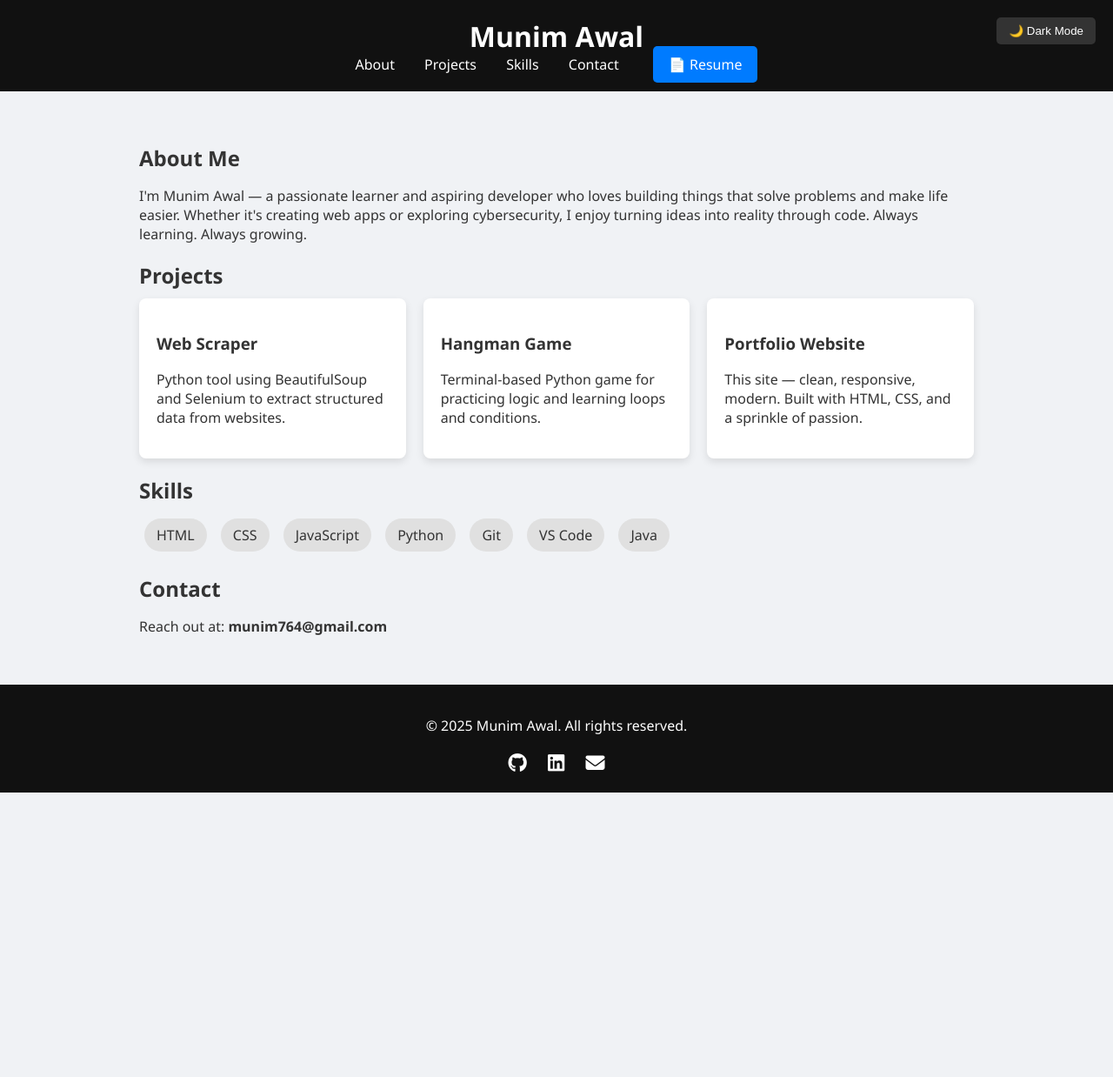
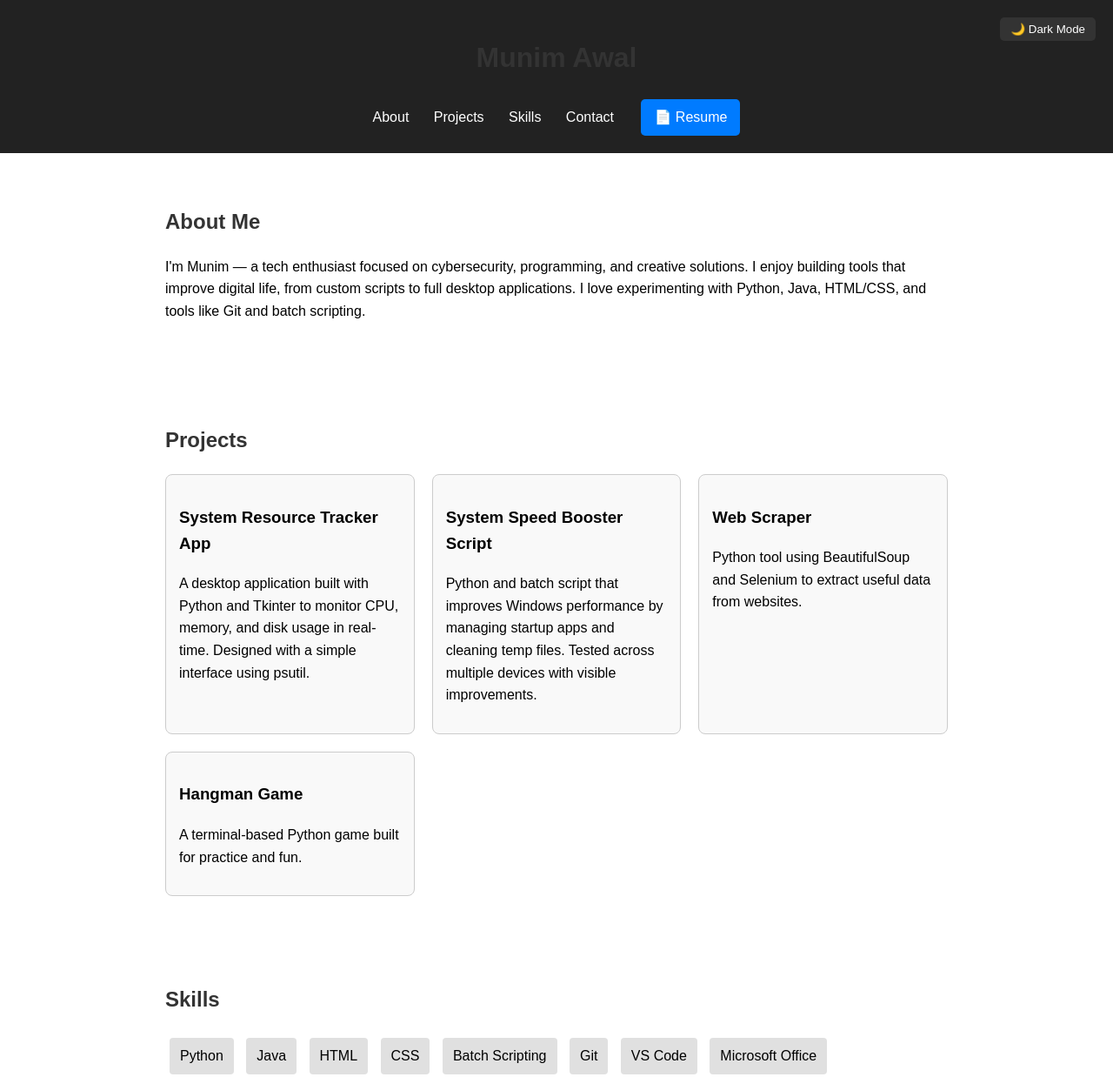
Before and after one commit to Munim101/my-portfolio, a plain HTML site: page index.html in a window 1280 px wide. Shown: the top 1238 px of the page at 87% size. Before the commit the page ends 911 px from the top, so only its background shows below. Drawn offline with Linux system fonts and the light colour scheme.

Commit message:
Updated index.html with resume, dark mode, and animations

```diff
--- a/index.html
+++ b/index.html
@@ -3,126 +3,105 @@
 <head>
   <meta charset="UTF-8" />
   <title>Munim Awal | Portfolio</title>
-  <meta name="viewport" content="width=device-width, initial-scale=1.0" />
-  <link rel="stylesheet" href="https://cdnjs.cloudflare.com/ajax/libs/font-awesome/6.4.0/css/all.min.css">
   <style>
-    /* === Base Styles === */
     body {
-      font-family: 'Segoe UI', Tahoma, Geneva, Verdana, sans-serif;
+      font-family: Arial, sans-serif;
       margin: 0;
       padding: 0;
-      background-color: #f0f2f5;
-      color: #333;
-      transition: background-color 0.3s, color 0.3s;
+      line-height: 1.6;
+      background-color: #fff;
+      color: #000;
+      transition: background-color 0.4s, color 0.4s;
     }
     header, footer {
-      background-color: #111;
+      background-color: #222;
       color: #fff;
+      padding: 20px;
       text-align: center;
-      padding: 20px 0;
-    }
-    header h1 {
-      margin: 0;
-      font-size: 2rem;
     }
     nav a {
-      margin: 0 15px;
+      margin: 0 12px;
       color: #fff;
       text-decoration: none;
-      font-weight: 500;
-      transition: color 0.3s;
+      transition: color 0.3s ease;
     }
     nav a:hover {
       color: #00aaff;
     }
-    .container {
-      max-width: 960px;
+    section {
+      padding: 40px 20px;
+      max-width: 900px;
       margin: auto;
-      padding: 40px 20px;
     }
-    h2 {
+    h1, h2 {
       color: #333;
-      margin-bottom: 10px;
     }
     .projects {
       display: grid;
-      grid-template-columns: repeat(auto-fit, minmax(260px, 1fr));
+      grid-template-columns: repeat(auto-fit, minmax(250px, 1fr));
       gap: 20px;
     }
     .project {
-      background: #fff;
+      border: 1px solid #ccc;
+      padding: 15px;
       border-radius: 8px;
-      padding: 20px;
-      box-shadow: 0 4px 10px rgba(0,0,0,0.1);
-      transition: transform 0.3s;
+      background: #f9f9f9;
+      transition: transform 0.3s ease;
     }
     .project:hover {
-      transform: translateY(-5px);
+      transform: scale(1.03);
     }
     .skills span {
+      background: #e0e0e0;
+      margin: 5px;
+      padding: 8px 12px;
       display: inline-block;
-      background: #e0e0e0;
-      margin: 6px;
-      padding: 8px 14px;
-      border-radius: 20px;
+      border-radius: 4px;
+      transition: background-color 0.3s ease;
     }
     .resume-button {
+      display: inline-block;
+      margin-left: 15px;
+      padding: 8px 15px;
       background: #007bff;
       color: #fff;
-      padding: 10px 18px;
       text-decoration: none;
       border-radius: 5px;
-      margin-left: 20px;
-      transition: background 0.3s;
+      transition: background 0.3s ease;
     }
     .resume-button:hover {
       background: #0056b3;
+    }
+    .dark-mode {
+      background-color: #121212;
+      color: #f5f5f5;
+    }
+    .dark-mode header, .dark-mode footer {
+      background-color: #1f1f1f;
+    }
+    .dark-mode .project {
+      background: #1f1f1f;
+      border-color: #444;
+    }
+    .dark-mode .skills span {
+      background-color: #333;
     }
     .dark-toggle {
       position: fixed;
       top: 20px;
       right: 20px;
+      padding: 6px 12px;
+      cursor: pointer;
       background: #333;
       color: #fff;
       border: none;
-      padding: 8px 14px;
       border-radius: 5px;
-      cursor: pointer;
-      z-index: 1000;
-    }
-
-    /* === Footer Icons === */
-    .social-icons a {
-      color: #fff;
-      margin: 0 10px;
-      font-size: 22px;
-      transition: color 0.3s;
-    }
-    .social-icons a:hover {
-      color: #00aaff;
-    }
-
-    /* === Dark Mode === */
-    .dark-mode {
-      background-color: #121212;
-      color: #e0e0e0;
-    }
-    .dark-mode header, .dark-mode footer {
-      background-color: #000;
-    }
-    .dark-mode .project {
-      background: #1f1f1f;
-      color: #fff;
-    }
-    .dark-mode .skills span {
-      background-color: #333;
+      z-index: 999;
     }
   </style>
 </head>
 <body>
-
   <button class="dark-toggle" onclick="toggleDarkMode()">🌙 Dark Mode</button>
-
   <header>
     <h1>Munim Awal</h1>
     <nav>
@@ -134,11 +113,10 @@
     </nav>
   </header>
 
-  <div class="container">
   <section id="about">
     <h2>About Me</h2>
     <p>
-        I'm Munim Awal — a passionate learner and aspiring developer who loves building things that solve problems and make life easier. Whether it's creating web apps or exploring cybersecurity, I enjoy turning ideas into reality through code. Always learning. Always growing.
+      I'm Munim — a tech enthusiast focused on cybersecurity, programming, and creative solutions. I enjoy building tools that improve digital life, from custom scripts to full desktop applications. I love experimenting with Python, Java, HTML/CSS, and tools like Git and batch scripting.
     </p>
   </section>
 
@@ -146,16 +124,20 @@
     <h2>Projects</h2>
     <div class="projects">
       <div class="project">
+        <h3>System Resource Tracker App</h3>
+        <p>A desktop application built with Python and Tkinter to monitor CPU, memory, and disk usage in real-time. Designed with a simple interface using psutil.</p>
+      </div>
+      <div class="project">
+        <h3>System Speed Booster Script</h3>
+        <p>Python and batch script that improves Windows performance by managing startup apps and cleaning temp files. Tested across multiple devices with visible improvements.</p>
+      </div>
+      <div class="project">
         <h3>Web Scraper</h3>
-          <p>Python tool using BeautifulSoup and Selenium to extract structured data from websites.</p>
+        <p>Python tool using BeautifulSoup and Selenium to extract useful data from websites.</p>
       </div>
       <div class="project">
         <h3>Hangman Game</h3>
-          <p>Terminal-based Python game for practicing logic and learning loops and conditions.</p>
-        </div>
-        <div class="project">
-          <h3>Portfolio Website</h3>
-          <p>This site — clean, responsive, modern. Built with HTML, CSS, and a sprinkle of passion.</p>
+        <p>A terminal-based Python game built for practice and fun.</p>
       </div>
     </div>
   </section>
@@ -163,29 +145,28 @@
   <section id="skills">
     <h2>Skills</h2>
     <div class="skills">
+      <span>Python</span>
+      <span>Java</span>
       <span>HTML</span>
       <span>CSS</span>
-        <span>JavaScript</span>
-        <span>Python</span>
+      <span>Batch Scripting</span>
       <span>Git</span>
       <span>VS Code</span>
-        <span>Java</span>
+      <span>Microsoft Office</span>
+      <span>Troubleshooting</span>
+      <span>Cybersecurity Fundamentals</span>
+      <span>Database Management</span>
+      <span>IT Project Management</span>
     </div>
   </section>
 
   <section id="contact">
     <h2>Contact</h2>
-      <p>Reach out at: <strong>munim764@gmail.com</strong></p>
+    <p>Email me at: <strong>munim764@gmail.com</strong></p>
   </section>
-  </div>
 
   <footer>
     <p>© 2025 Munim Awal. All rights reserved.</p>
-    <div class="social-icons">
-      <a href="https://github.com/Munim101" target="_blank"><i class="fab fa-github"></i></a>
-      <a href="https://linkedin.com/in/munimawal" target="_blank"><i class="fab fa-linkedin"></i></a>
-      <a href="mailto:munim764@gmail.com"><i class="fas fa-envelope"></i></a>
-    </div>
   </footer>
 
   <script>
@@ -193,6 +174,5 @@
       document.body.classList.toggle("dark-mode");
     }
   </script>
-
 </body>
 </html>
```
Lines whose indentation alone changed are shown as unchanged.
